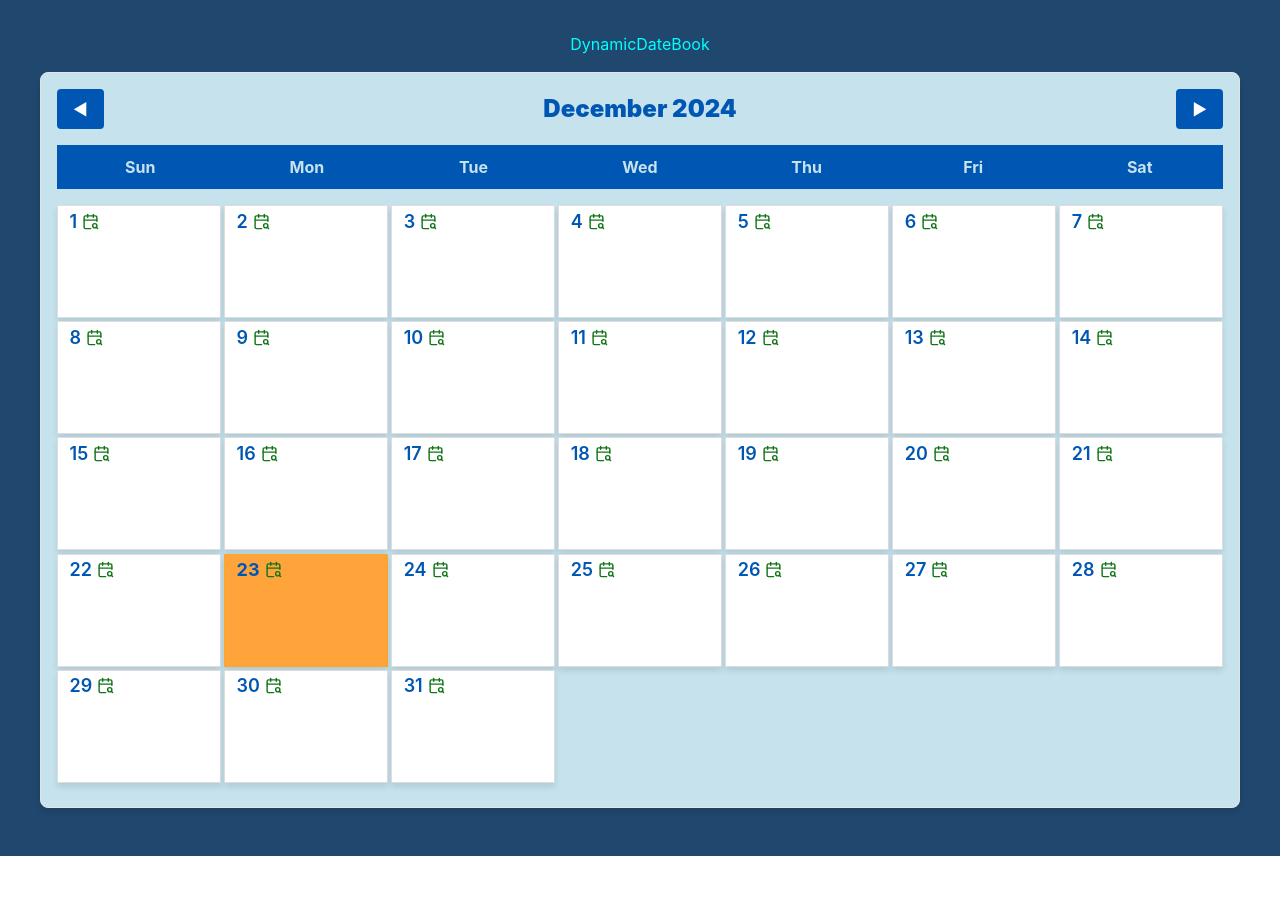
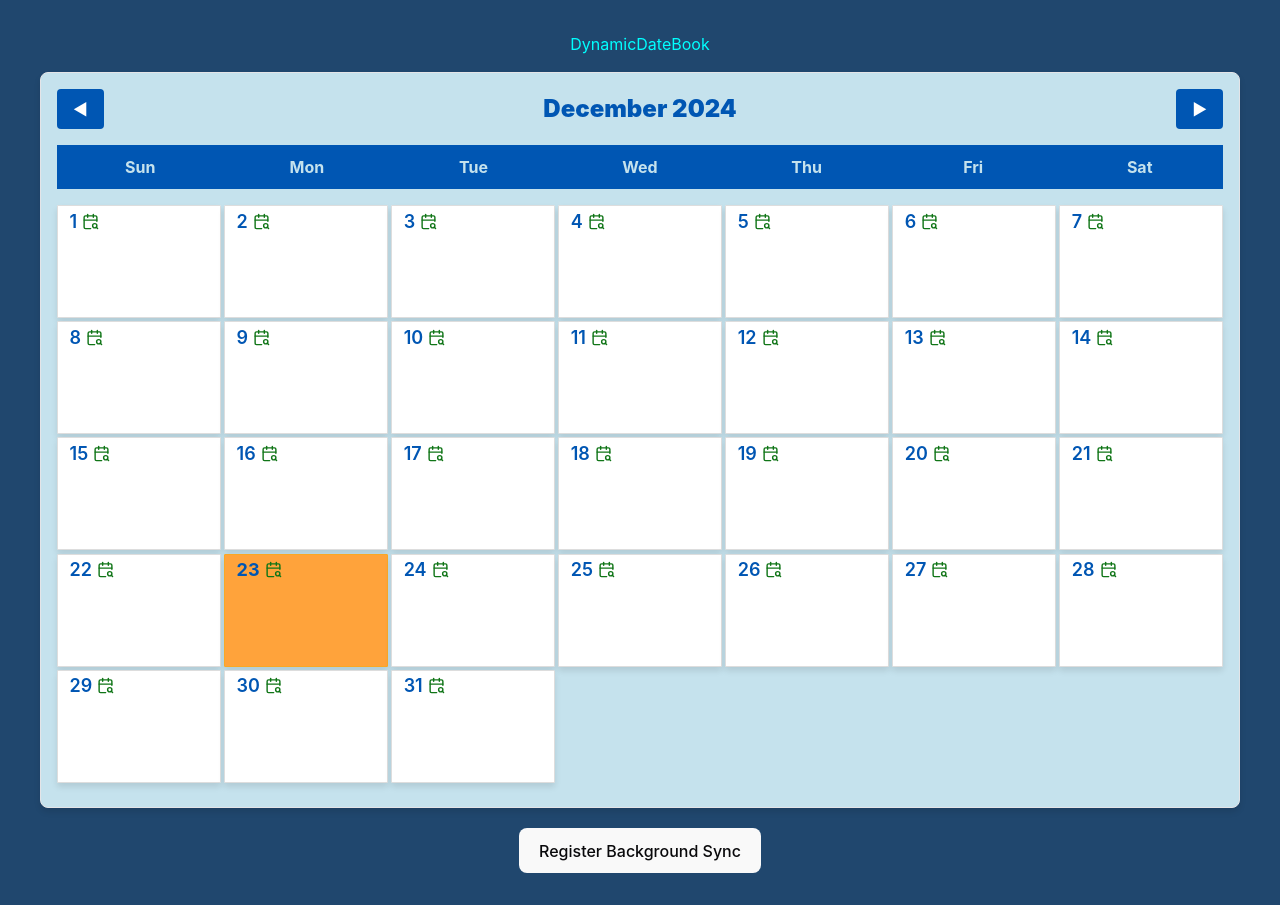
Before and after one commit to madhurajangale/dynamic-event-calendar, a React (Vite) app: page / in a window 1280 px wide. Before the commit the page ends 856 px from the top, so only its background shows below. Built offline with nearby package versions, Linux system fonts and the light colour scheme.

Commit message:
Update App.jsx

```diff
--- a/src/App.jsx
+++ b/src/App.jsx
@@ -1,19 +1,51 @@
-import { useState } from 'react'
-import reactLogo from './assets/react.svg'
-import viteLogo from '/vite.svg'
+import { useEffect, useState } from 'react'
+import Calendar from './components/Calender'
 import './App.css'
-import Calendar from './components/Calender'
 
 function App() {
   const [count, setCount] = useState(0)
+
+  // ✅ Ask user permission for notifications
+  useEffect(() => {
+    if ('Notification' in window && Notification.permission !== 'granted') {
+      Notification.requestPermission().then(permission => {
+        if (permission === 'granted') {
+          console.log('✅ Notification permission granted!');
+        } else {
+          console.warn('❌ Notification permission denied.');
+        }
+      });
+    }
+  }, []);
+
+  // ✅ Register background sync
+  const registerSync = async () => {
+    if ('serviceWorker' in navigator && 'SyncManager' in window) {
+      const registration = await navigator.serviceWorker.ready;
+      try {
+        await registration.sync.register('sync-my-data');
+        console.log('✅ Background sync registered!');
+      } catch (err) {
+        console.error('❌ Background sync registration failed:', err);
+      }
+    } else {
+      console.warn('❗ Background sync not supported');
+    }
+  };
 
   return (
     <>
       <div className="head">
         <h2>DynamicDateBook</h2>
       </div>
+
       <div>
         <Calendar />
+      </div>
+
+      {/* Optional: Button to manually trigger sync registration */}
+      <div style={{ marginTop: '20px', textAlign: 'center' }}>
+        <button onClick={registerSync}>Register Background Sync</button>
       </div>
     </>
   )
```
Lines whose indentation alone changed are shown as unchanged.
